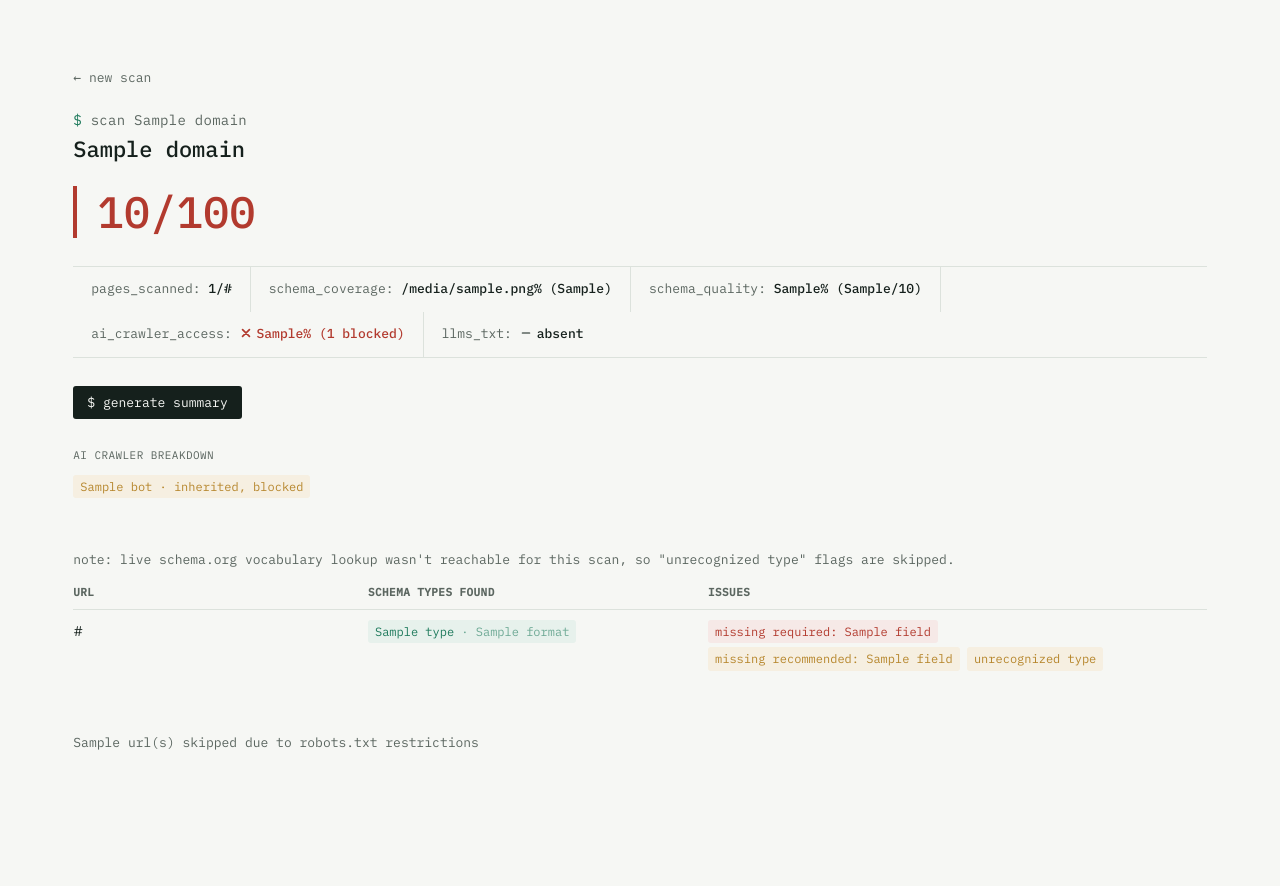
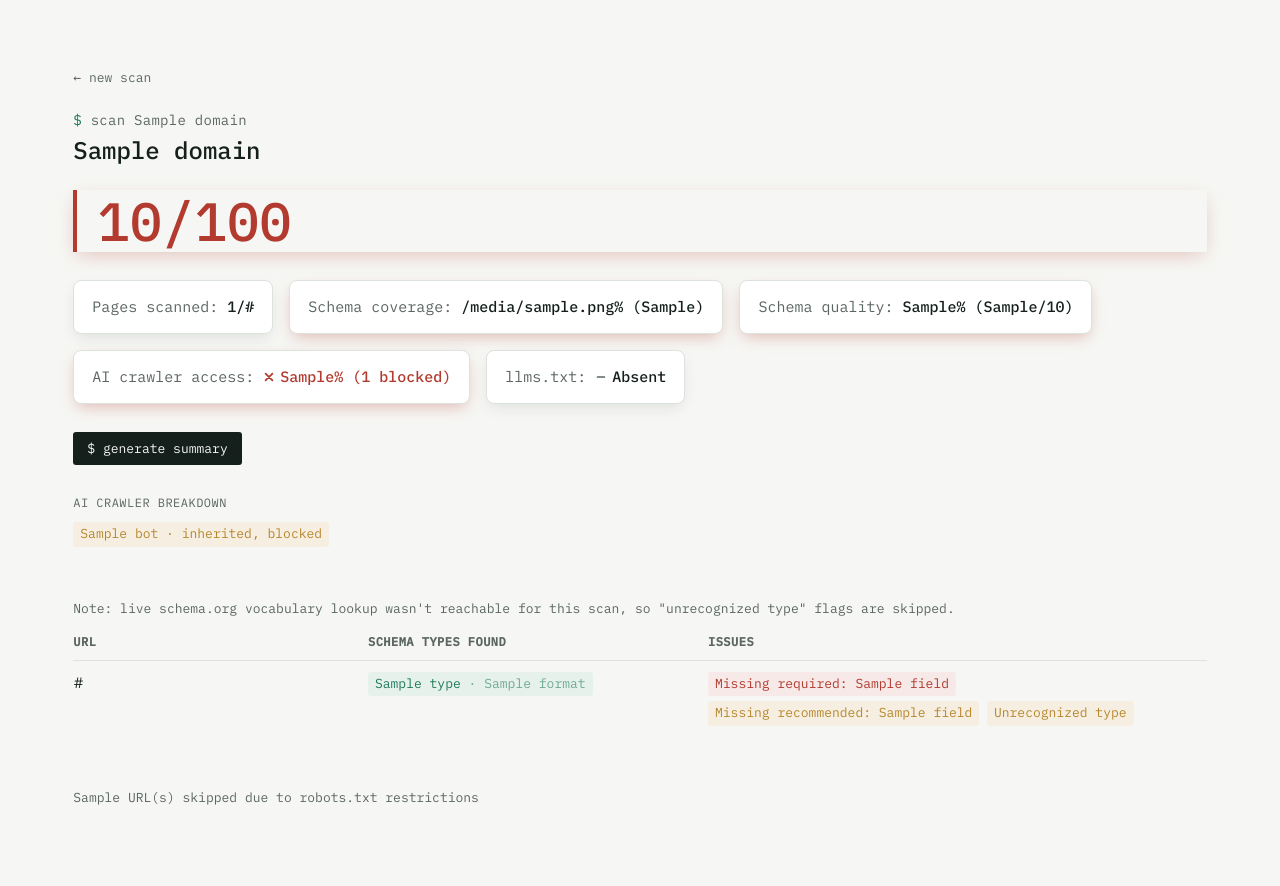
Before and after one commit to jayelliotblack-art/GEO-Audit-Tool, a Flask app: template templates/report.html in a window 1280 px wide. Before the commit the page ends 750 px from the top, so only its background shows below. Run offline with Flask 3, Linux system fonts and the light colour scheme; the template is opened without the code that fills it: most values are stand-ins (such as "Sample title", 1, 10 or a date in 2020).

Commit message:
Add files via upload

```diff
--- a/app.py
+++ b/app.py
@@ -43,7 +43,7 @@ def scan():
 
     domain = _normalize_domain(raw_domain)
 
-    urls, sitemap_error = get_sitemap_urls(domain)
+    urls, total_found, sitemap_error = get_sitemap_urls(domain)
     if sitemap_error:
         return render_template("index.html", error=sitemap_error)
 
@@ -53,7 +53,7 @@ def scan():
     urls_to_scan = urls[:MAX_URLS]
     crawl_results, skipped_by_robots, robots_access_denied = fetch_pages(urls_to_scan, domain)
     report = build_report(domain, crawl_results, urls_to_scan)
-    report["urls_found_total"] = len(urls)
+    report["urls_found_total"] = total_found
     report["skipped_by_robots"] = skipped_by_robots
     report["robots_access_denied"] = robots_access_denied
 
--- a/static/style.css
+++ b/static/style.css
@@ -137,20 +137,20 @@ a:focus-visible {
 }
 .back:hover { color: var(--ink); }
 
-.domain { font-family: var(--mono); font-size: 22px; font-weight: 500; margin: 0 0 20px; word-break: break-all; }
+.domain { font-family: var(--mono); font-size: 24px; font-weight: 500; margin: 0 0 20px; word-break: break-all; }
 
 .scoreblock {
   border-left: 4px solid var(--line);
   padding: 4px 0 4px 20px;
   margin-bottom: 28px;
 }
-.scoreblock.good { border-color: var(--good); }
-.scoreblock.warn { border-color: var(--warn); }
-.scoreblock.bad { border-color: var(--bad); }
+.scoreblock.good { border-color: var(--good); box-shadow: 0 6px 20px -4px rgba(30, 122, 92, 0.3); }
+.scoreblock.warn { border-color: var(--warn); box-shadow: 0 6px 20px -4px rgba(182, 134, 44, 0.3); }
+.scoreblock.bad { border-color: var(--bad); box-shadow: 0 6px 20px -4px rgba(178, 58, 46, 0.3); }
 
 .score {
   font-family: var(--mono);
-  font-size: 44px;
+  font-size: 54px;
   font-weight: 500;
   line-height: 1;
 }
@@ -161,18 +161,21 @@ a:focus-visible {
 .statline {
   display: flex;
   flex-wrap: wrap;
-  gap: 0;
+  gap: 16px;
   font-family: var(--mono);
-  font-size: 13px;
-  border-top: 1px solid var(--line);
-  border-bottom: 1px solid var(--line);
+  font-size: 15px;
   margin-bottom: 28px;
 }
 .statline .stat {
-  padding: 12px 18px;
-  border-right: 1px solid var(--line);
+  background: #fff;
+  border: 1px solid var(--line);
+  border-radius: 8px;
+  padding: 14px 18px;
+  box-shadow: 0 6px 16px -4px rgba(21, 32, 28, 0.12);
 }
-.statline .stat:last-child { border-right: none; }
+.statline .stat.stat-good { box-shadow: 0 6px 16px -4px rgba(30, 122, 92, 0.35); }
+.statline .stat.stat-warn { box-shadow: 0 6px 16px -4px rgba(182, 134, 44, 0.35); }
+.statline .stat.stat-bad { box-shadow: 0 6px 16px -4px rgba(178, 58, 46, 0.35); }
 .statline .stat .k { color: var(--ink-muted); }
 .statline .stat .v { font-weight: 500; }
 .statline .stat .v.good { color: var(--good); }
@@ -219,7 +222,7 @@ a:focus-visible {
 }
 .breakdown-label {
   font-family: var(--mono);
-  font-size: 11px;
+  font-size: 12px;
   letter-spacing: 0.04em;
   text-transform: uppercase;
   color: var(--ink-muted);
@@ -228,7 +231,7 @@ a:focus-visible {
 
 .callout {
   font-family: var(--mono);
-  font-size: 13px;
+  font-size: 14px;
   background: var(--bad-bg);
   color: var(--bad);
   border-radius: 4px;
@@ -236,14 +239,14 @@ a:focus-visible {
   margin-bottom: 20px;
 }
 
-table { width: 100%; border-collapse: collapse; font-size: 14px; table-layout: fixed; }
+table { width: 100%; border-collapse: collapse; font-size: 15px; table-layout: fixed; }
 .col-url { width: 26%; }
 .col-types { width: 30%; }
 .col-issues { width: 44%; }
 th {
   text-align: left;
   font-family: var(--mono);
-  font-size: 11px;
+  font-size: 12px;
   letter-spacing: 0.04em;
   text-transform: uppercase;
   color: var(--ink-muted);
@@ -264,7 +267,7 @@ td.muted { color: var(--ink-muted); }
 .tag {
   display: inline-block;
   font-family: var(--mono);
-  font-size: 12px;
+  font-size: 13px;
   border-radius: 3px;
   padding: 2px 7px;
   margin: 0 4px 4px 0;
@@ -278,6 +281,4 @@ td.muted { color: var(--ink-muted); }
 @media (max-width: 600px) {
   body { padding: 32px 16px; }
   .statline { flex-direction: column; }
-  .statline .stat { border-right: none; border-bottom: 1px solid var(--line); }
-  .statline .stat:last-child { border-bottom: none; }
 }
--- a/templates/report.html
+++ b/templates/report.html
@@ -17,9 +17,9 @@
     {% if report.overall_score is none %}
       <div class="callout">
         {% if report.robots_access_denied %}
-          ! couldn't read robots.txt itself -- the request was met with an access-denied response (401/403), most likely bot-management blocking us before any published rules were even evaluated. this says nothing about whether {{ report.domain }}'s actual policy allows crawling; it means we couldn't confirm either way.
+          ! Couldn't read robots.txt itself -- the request was met with an access-denied response (401/403), most likely bot-management blocking us before any published rules were even evaluated. This says nothing about whether {{ report.domain }}'s actual policy allows crawling; it means we couldn't confirm either way.
         {% else %}
-          ! couldn't scan any pages -- robots.txt's published rules disallowed this tool's crawler on all {{ report.skipped_by_robots }} sampled url(s). the ai_crawler_access and llms_txt checks below don't depend on crawling and are still real; there's just nothing to show for the schema audit itself.
+          ! Couldn't scan any pages -- robots.txt's published rules disallowed this tool's crawler on all {{ report.skipped_by_robots }} sampled URL(s). The AI crawler access and llms.txt checks below don't depend on crawling and are still real; there's just nothing to show for the schema audit itself.
         {% endif %}
       </div>
     {% else %}
@@ -29,33 +29,37 @@
       </div>
     {% endif %}
 
+    {% set coverage_tier = 'good' if report.schema_coverage_pct >= 70 else ('warn' if report.schema_coverage_pct >= 40 else 'bad') %}
+    {% set quality_tier = 'good' if report.schema_quality_pct >= 70 else ('warn' if report.schema_quality_pct >= 40 else 'bad') %}
+    {% set crawler_tier = 'good' if report.crawler_access_pct >= 70 else ('warn' if report.crawler_access_pct >= 40 else 'bad') %}
+
     <div class="statline">
       <div class="stat">
-        <span class="k">pages_scanned:</span>
+        <span class="k">Pages scanned:</span>
         <span class="v">{{ report.total_pages_scanned }}/{{ report.urls_found_total }}</span>
       </div>
-      <div class="stat">
-        <span class="k">schema_coverage:</span>
+      <div class="stat stat-{{ coverage_tier }}">
+        <span class="k">Schema coverage:</span>
         <span class="v">{{ report.schema_coverage_pct }}% ({{ report.pages_with_schema }})</span>
       </div>
-      <div class="stat">
-        <span class="k">schema_quality:</span>
+      <div class="stat stat-{{ quality_tier }}">
+        <span class="k">Schema quality:</span>
         <span class="v">{{ report.schema_quality_pct }}% ({{ report.scoreable_complete }}/{{ report.scoreable_total }})</span>
       </div>
-      <div class="stat">
-        <span class="k">ai_crawler_access:</span>
+      <div class="stat stat-{{ crawler_tier }}">
+        <span class="k">AI crawler access:</span>
         {% if report.blocked_ai_crawlers %}
           <span class="v bad"><svg class="icon" viewBox="0 0 14 14"><path d="M3 3l8 8M11 3l-8 8" stroke="currentColor" stroke-width="2" fill="none" stroke-linecap="round"/></svg>{{ report.crawler_access_pct }}% ({{ report.blocked_ai_crawlers|length }} blocked)</span>
         {% else %}
           <span class="v good"><svg class="icon" viewBox="0 0 14 14"><path d="M2.5 7.5l3 3 6-7" stroke="currentColor" stroke-width="2" fill="none" stroke-linecap="round" stroke-linejoin="round"/></svg>{{ report.crawler_access_pct }}% clear</span>
         {% endif %}
       </div>
-      <div class="stat">
-        <span class="k">llms_txt:</span>
+      <div class="stat {{ 'stat-good' if report.llms_txt_present else '' }}">
+        <span class="k">llms.txt:</span>
         {% if report.llms_txt_present %}
-          <span class="v good"><svg class="icon" viewBox="0 0 14 14"><path d="M2.5 7.5l3 3 6-7" stroke="currentColor" stroke-width="2" fill="none" stroke-linecap="round" stroke-linejoin="round"/></svg>present</span>
+          <span class="v good"><svg class="icon" viewBox="0 0 14 14"><path d="M2.5 7.5l3 3 6-7" stroke="currentColor" stroke-width="2" fill="none" stroke-linecap="round" stroke-linejoin="round"/></svg>Present</span>
         {% else %}
-          <span class="v"><svg class="icon icon-muted" viewBox="0 0 14 14"><line x1="3" y1="7" x2="11" y2="7" stroke="currentColor" stroke-width="2" stroke-linecap="round"/></svg>absent</span>
+          <span class="v"><svg class="icon icon-muted" viewBox="0 0 14 14"><line x1="3" y1="7" x2="11" y2="7" stroke="currentColor" stroke-width="2" stroke-linecap="round"/></svg>Absent</span>
         {% endif %}
       </div>
     </div>
@@ -100,7 +104,7 @@
     {% endif %}
 
     <div class="breakdown">
-      <div class="breakdown-label">ai crawler breakdown</div>
+      <div class="breakdown-label">AI crawler breakdown</div>
       {% for c in report.ai_crawler_breakdown %}
         {% if c.allowed and c.explicit %}
           <span class="tag type">{{ c.bot }} &middot; named &amp; allowed</span>
@@ -115,12 +119,12 @@
     </div>
 
     {% if not report.vocab_check_available %}
-      <p class="note">note: live schema.org vocabulary lookup wasn't reachable for this scan, so "unrecognized type" flags are skipped.</p>
+      <p class="note">Note: live schema.org vocabulary lookup wasn't reachable for this scan, so "unrecognized type" flags are skipped.</p>
     {% endif %}
 
     <table>
       <thead>
-        <tr><th class="col-url">url</th><th class="col-types">schema types found</th><th class="col-issues">issues</th></tr>
+        <tr><th class="col-url">URL</th><th class="col-types">Schema types found</th><th class="col-issues">Issues</th></tr>
       </thead>
       <tbody>
         {% for page in report.pages %}
@@ -129,7 +133,7 @@
           {% if page.error %}
             <td colspan="2" class="muted">{{ page.error }}</td>
           {% elif not page.schema_items %}
-            <td colspan="2" class="muted">no structured data found</td>
+            <td colspan="2" class="muted">No structured data found</td>
           {% else %}
             <td>
               {% for item in page.schema_items %}
@@ -139,13 +143,13 @@
             <td>
               {% for item in page.schema_items %}
                 {% for field in item.missing_required %}
-                  <span class="tag missing">missing required: {{ field }}</span>
+                  <span class="tag missing">Missing required: {{ field }}</span>
                 {% endfor %}
                 {% for field in item.missing_recommended %}
-                  <span class="tag recommended">missing recommended: {{ field }}</span>
+                  <span class="tag recommended">Missing recommended: {{ field }}</span>
                 {% endfor %}
                 {% if not item.recognized %}
-                  <span class="tag unrecognized">unrecognized type</span>
+                  <span class="tag unrecognized">Unrecognized type</span>
                 {% endif %}
               {% endfor %}
             </td>
@@ -155,7 +159,7 @@
       </tbody>
     </table>
 
-    <p class="note">{{ report.skipped_by_robots }} url(s) skipped due to robots.txt restrictions</p>
+    <p class="note">{{ report.skipped_by_robots }} URL(s) skipped due to robots.txt restrictions</p>
   </div>
 </body>
 </html>
```
Also changed, not shown: sitemap.py (+45 -22 lines).
